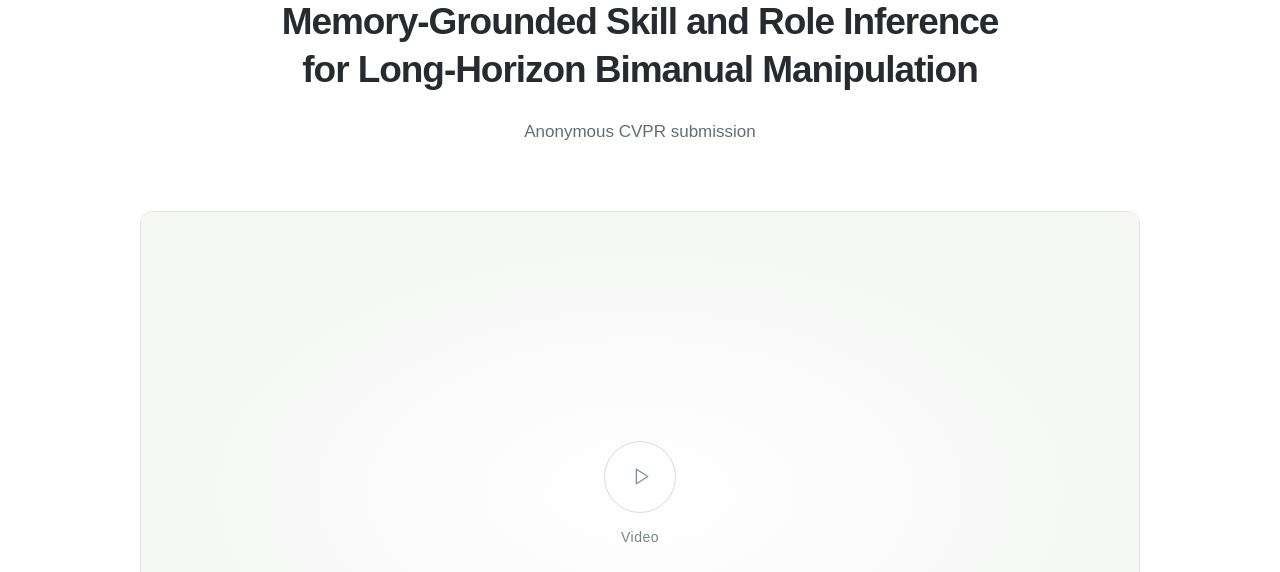
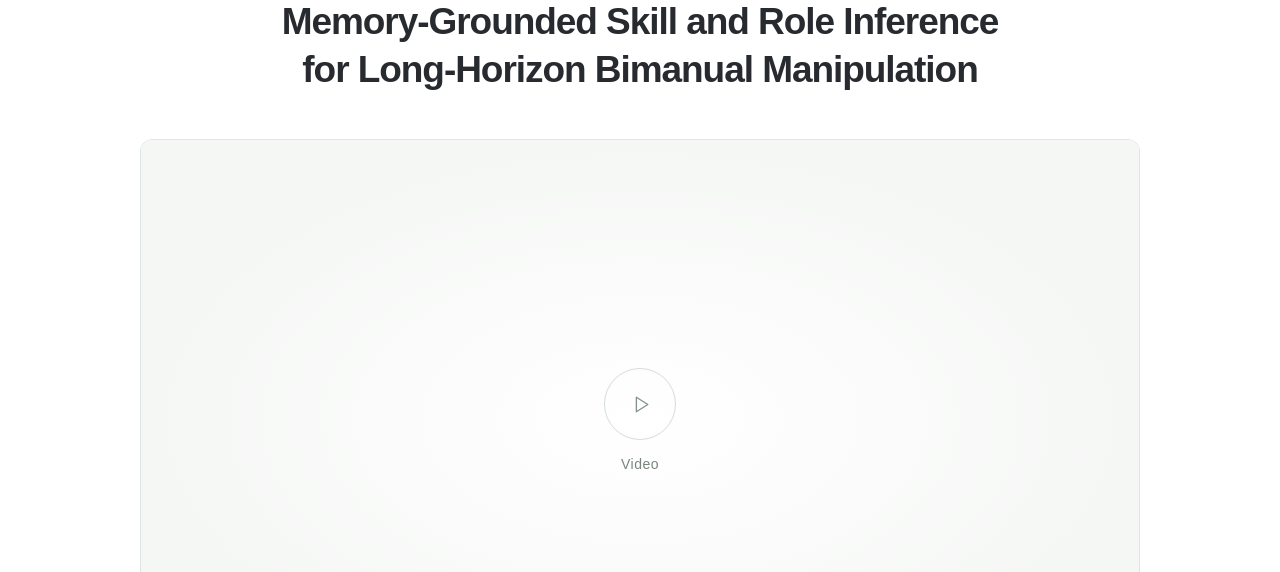
Before and after one commit to lu-ran-qi-ran/MemRoleVLA, a plain HTML site: page index.html in a window 1280 px wide. Shown: the part 228-800 px from the top of the page. Drawn offline with Linux system fonts and the light colour scheme.

Commit message:
Update index.html

```diff
--- a/index.html
+++ b/index.html
@@ -30,7 +30,6 @@
         <span class="wordmark">MemRoleVLA<span class="sr-only">:</span></span>
         <span class="paper-title">Memory-Grounded Skill and Role Inference<br class="desktop-break"> for Long-Horizon Bimanual Manipulation</span>
       </h1>
-      <p class="authors">Anonymous CVPR submission</p>
     </section>
 
     <section class="video-section container" id="video" aria-label="Video">
```
